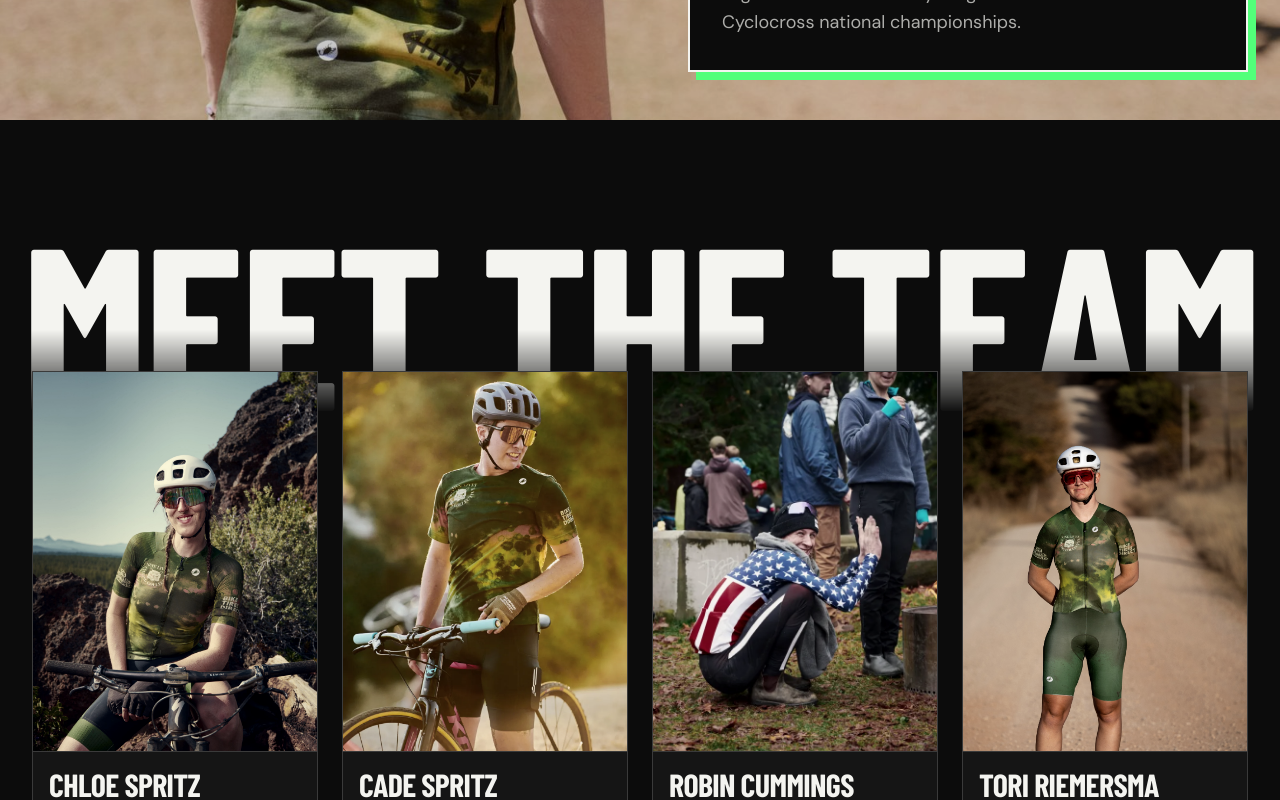
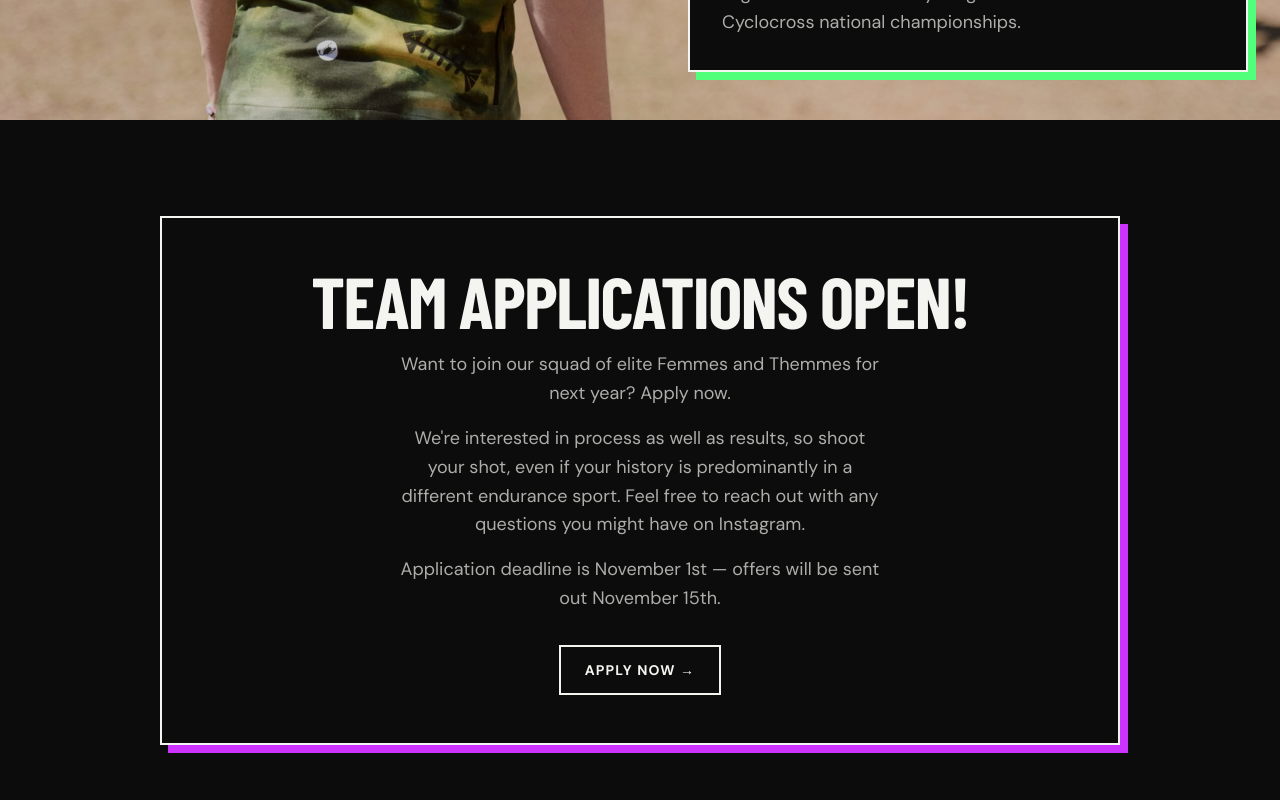
Before and after one commit to triemers/nine-lives-website, a React (Vite) app: page /about in a window 1280 px wide. Shown: the part 620-1420 px from the top of the page. Built offline with nearby package versions, Linux system fonts and the light colour scheme; a web font is replaced by a local one.

Commit message:
Add 2027 team application CTA to home ribbon and About page
Adds a green announcement ribbon above the Home hero linking to the
Google Form, and a bordered "Team Applications Open!" module on the
About page (placed under the hero, styled to match the site's other
CTA buttons).

```diff
--- /dev/null
+++ b/src/components/about/ApplyModule.jsx
@@ -0,0 +1,26 @@
+import { APPLICATION_URL } from '../../data/application'
+
+export default function ApplyModule() {
+  return (
+    <section className="apply-module section">
+      <div className="container">
+        <div className="apply-module__box">
+          <h2 className="apply-module__title">Team Applications Open!</h2>
+          <div className="apply-module__body">
+            <p>Want to join our squad of elite Femmes and Themmes for next year? Apply now.</p>
+            <p>We're interested in process as well as results, so shoot your shot, even if your history is predominantly in a different endurance sport. Feel free to reach out with any questions you might have on Instagram.</p>
+            <p>Application deadline is November 1st — offers will be sent out November 15th.</p>
+          </div>
+          <a
+            href={APPLICATION_URL}
+            target="_blank"
+            rel="noopener noreferrer"
+            className="btn btn--gradient apply-module__cta"
+          >
+            <span>Apply Now →</span>
+          </a>
+        </div>
+      </div>
+    </section>
+  )
+}
--- /dev/null
+++ b/src/components/home/ApplyRibbon.jsx
@@ -0,0 +1,18 @@
+import { APPLICATION_URL, APPLICATION_YEAR, APPLICATION_DEADLINE, APPLICATION_SPOTS_OPEN } from '../../data/application'
+import '../../styles/apply-ribbon.scss'
+
+export default function ApplyRibbon() {
+  return (
+    <a
+      href={APPLICATION_URL}
+      target="_blank"
+      rel="noopener noreferrer"
+      className="apply-ribbon"
+    >
+      <span className="apply-ribbon__text">
+        {APPLICATION_YEAR} Team Applications Open — {APPLICATION_SPOTS_OPEN} Spots Left — Closes {APPLICATION_DEADLINE}
+      </span>
+      <span className="apply-ribbon__cta">Apply Now →</span>
+    </a>
+  )
+}
--- /dev/null
+++ b/src/data/application.js
@@ -0,0 +1,4 @@
+export const APPLICATION_URL = 'https://forms.gle/vEg4Q2JSaEz6PonB7'
+export const APPLICATION_YEAR = 2027
+export const APPLICATION_DEADLINE = 'November 1'
+export const APPLICATION_SPOTS_OPEN = 3
--- a/src/pages/About.jsx
+++ b/src/pages/About.jsx
@@ -1,4 +1,5 @@
 import RiderCard from '../components/about/RiderCard'
+import ApplyModule from '../components/about/ApplyModule'
 import Ticker from '../components/shared/Ticker'
 import { RIDERS } from '../data/riders'
 import storyPhoto from '../assets/images/midsouth-2.jpg'
@@ -35,6 +36,8 @@ export default function About() {
         </div>
       </section>
 
+      <ApplyModule />
+
       <section className="about-riders">
         <div className="about-riders__header">
           <h2>Meet the Team</h2>
--- a/src/pages/Home.jsx
+++ b/src/pages/Home.jsx
@@ -1,3 +1,4 @@
+import ApplyRibbon      from '../components/home/ApplyRibbon'
 import Hero             from '../components/home/Hero'
 import Ticker           from '../components/shared/Ticker'
 import MissionStatement from '../components/home/MissionStatement'
@@ -20,6 +21,7 @@ const TICKER_ITEMS = [
 export default function Home() {
   return (
     <main className="page">
+      <ApplyRibbon />
       <Hero />
       <Ticker items={TICKER_ITEMS} />
       <MissionStatement />
--- a/src/styles/about.scss
+++ b/src/styles/about.scss
@@ -148,6 +148,54 @@
   50%       { text-shadow: 0 0 36px rgba(204, 51, 255, 0.7); }
 }
 
+.apply-module {
+  &__box {
+    max-width: 960px;
+    margin-inline: auto;
+    text-align: center;
+    background-color: var(--color-black);
+    border: var(--border-medium) var(--color-white);
+    box-shadow: 8px 8px 0 var(--color-purple);
+    padding: var(--space-12) var(--space-8);
+    display: flex;
+    flex-direction: column;
+    align-items: center;
+    gap: var(--space-4);
+
+    @media (max-width: 640px) {
+      padding: var(--space-8) var(--space-6);
+    }
+  }
+
+  &__title {
+    font-family: var(--font-display);
+    font-size: clamp(2.5rem, 6vw, 4.5rem);
+    font-weight: var(--weight-black);
+    letter-spacing: var(--tracking-tight);
+    text-transform: uppercase;
+    line-height: 0.95;
+    color: var(--color-white);
+    margin: 0;
+  }
+
+  &__body {
+    display: flex;
+    flex-direction: column;
+    gap: var(--space-4);
+    max-width: 480px;
+
+    p {
+      color: var(--color-gray-300);
+      font-size: var(--text-lg);
+      line-height: 1.6;
+    }
+  }
+
+  &__cta {
+    margin-top: var(--space-4);
+  }
+}
+
 .about-riders {
   padding-top: var(--space-24);
   overflow-x: hidden;
--- /dev/null
+++ b/src/styles/apply-ribbon.scss
@@ -0,0 +1,42 @@
+.apply-ribbon {
+  display: flex;
+  align-items: center;
+  justify-content: center;
+  flex-wrap: wrap;
+  gap: var(--space-2) var(--space-6);
+  padding: var(--space-3) var(--space-6);
+  background-color: var(--color-green);
+  text-decoration: none;
+  transition: background-color var(--duration-base) var(--ease-out),
+    color var(--duration-base) var(--ease-out);
+
+  &:hover {
+    background-color: var(--color-black);
+
+    .apply-ribbon__text,
+    .apply-ribbon__cta {
+      color: var(--color-green);
+    }
+  }
+}
+
+.apply-ribbon__text {
+  font-family: var(--font-display);
+  font-size: clamp(0.9rem, 1.6vw, 1.1rem);
+  font-weight: var(--weight-black);
+  letter-spacing: var(--tracking-tight);
+  text-transform: uppercase;
+  color: var(--color-black);
+  transition: color var(--duration-base) var(--ease-out);
+}
+
+.apply-ribbon__cta {
+  font-family: var(--font-mono);
+  font-size: var(--text-sm);
+  font-weight: var(--weight-bold);
+  letter-spacing: var(--tracking-wide);
+  text-transform: uppercase;
+  color: var(--color-black);
+  border-bottom: 1px solid currentColor;
+  transition: color var(--duration-base) var(--ease-out);
+}
```
